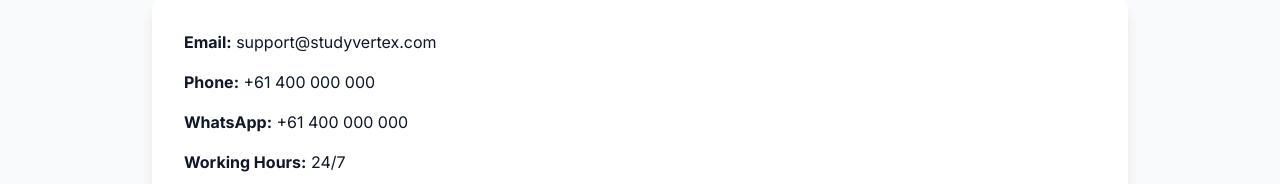
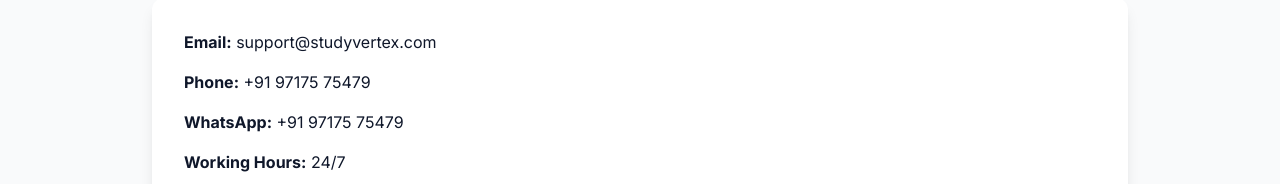
Before and after one commit to souravdadarwal01-max/StudyVertex, a Next.js app: page /contact in a window 1280 px wide. Shown: the part 242-426 px from the top of the page. Built offline with nearby package versions, Linux system fonts and the light colour scheme.

Commit message:
Update page.tsx

```diff
--- a/app/contact/page.tsx
+++ b/app/contact/page.tsx
@@ -8,8 +8,8 @@ export default function ContactPage() {
 
         <div className="bg-white rounded-xl shadow-lg p-8 space-y-4">
           <p><strong>Email:</strong> support@studyvertex.com</p>
-          <p><strong>Phone:</strong> +61 400 000 000</p>
-          <p><strong>WhatsApp:</strong> +61 400 000 000</p>
+          <p><strong>Phone:</strong> +91 97175 75479</p>
+          <p><strong>WhatsApp:</strong> +91 97175 75479</p>
           <p><strong>Working Hours:</strong> 24/7</p>
         </div>
       </div>
```
